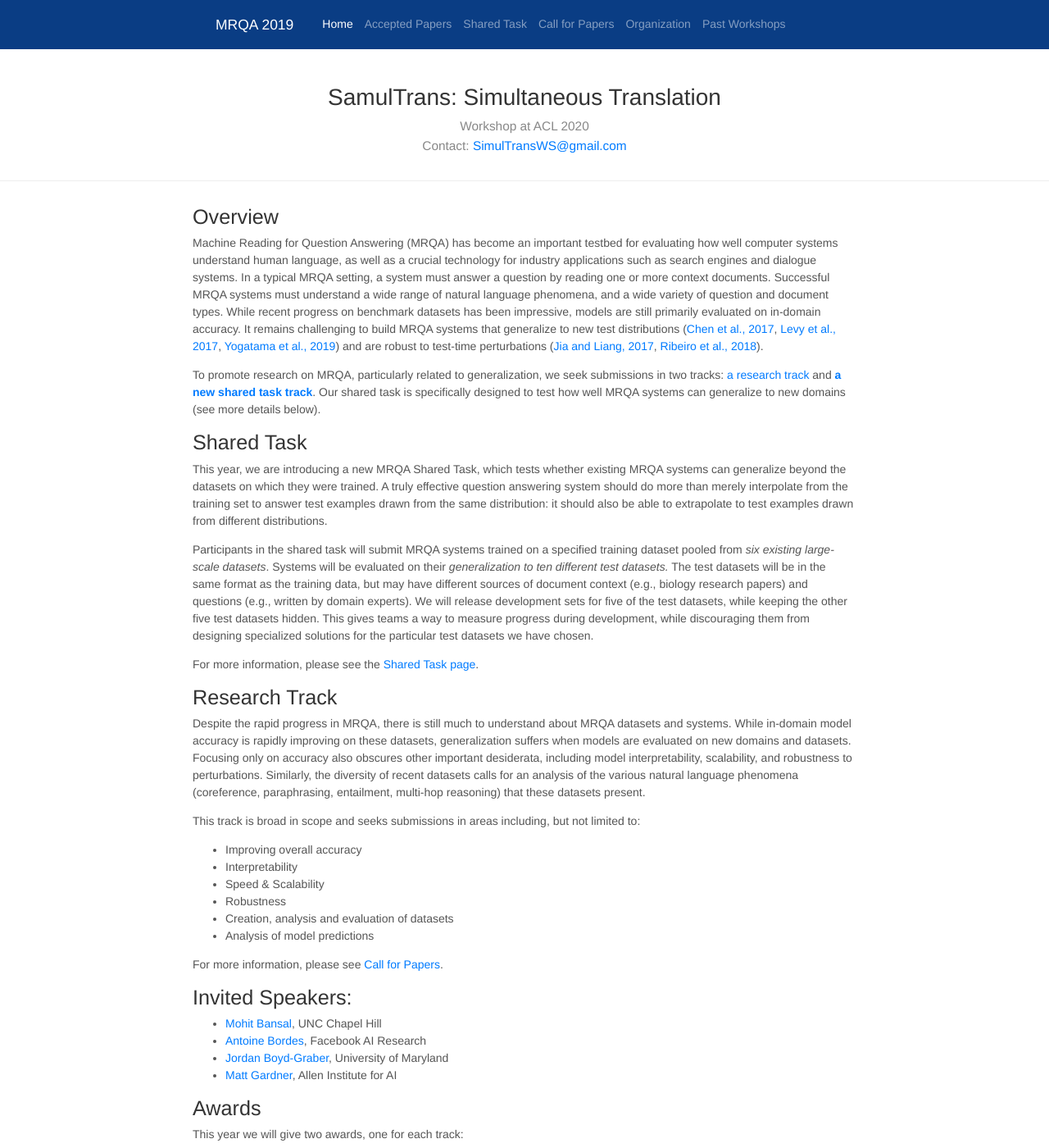
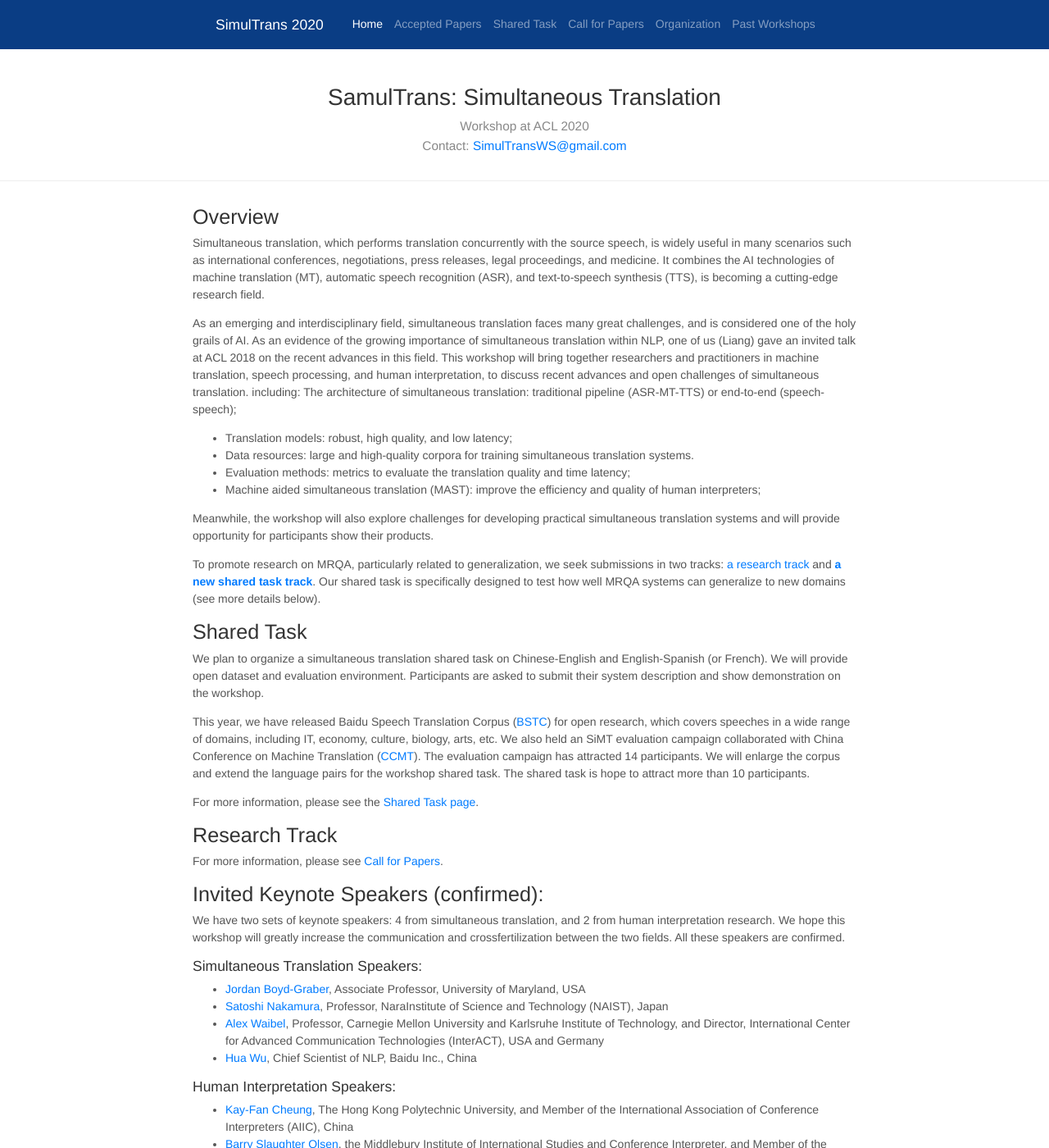
Before and after one commit to SimulTrans-workshop/SimulTrans-workshop.github.io, a Jekyll site: the page built from index.md, in a window 1280 px wide and 1400 px high. Shown: the whole window at 82% size. Built offline with Jekyll 4.4.1, drawn with Linux system fonts in a browser that asks for light colours; nearby versions of some CDN libraries; some of the changed text lies outside the part shown.

Commit message:
main page finished

```diff
--- a/_layouts/main.html
+++ b/_layouts/main.html
@@ -30,7 +30,7 @@
                     aria-label="Toggle navigation">
                 <span class="navbar-toggler-icon"></span>
             </button>
-            <a class="navbar-brand" href="/">MRQA 2019</a>
+            <a class="navbar-brand" href="/">SimulTrans 2020</a>
             <div class="collapse navbar-collapse" id="navbarSupportedContent">
                 <ul class="navbar-nav mr-auto">
                     {% assign sorted_pages = site.pages | sort:"order" | where:"collection","pages_2020" %}
@@ -72,7 +72,7 @@
 
 <footer class="blog-footer">
     <p>
-        <a href="https://github.com/mrqa/mrqa.github.io" class="footer-icon">
+        <a href="https://github.com/SimulTrans-workshop/SimulTrans-workshop.github.io" class="footer-icon">
             <img height="24" width="24" src="https://unpkg.com/simple-icons@latest/icons/github.svg"/>
         </a>
         <a href="https://getbootstrap.com" class="footer-icon">
--- a/index.md
+++ b/index.md
@@ -7,79 +7,77 @@ collection: pages_2020
 
 ## Overview
 
-Machine Reading for Question Answering (MRQA) has become an important testbed for evaluating how well computer systems understand human language, as well as a crucial technology for industry applications such as search engines and dialogue systems.
-In a typical MRQA setting, a system must answer a question by reading one or more context documents.
-Successful MRQA systems must understand a wide range of natural language phenomena, and a wide variety of question and document types.
-While recent progress on benchmark datasets has been impressive, models are still primarily evaluated on in-domain accuracy.
-It remains challenging to
-build MRQA systems that generalize to new test distributions
-([Chen et al., 2017](https://arxiv.org/pdf/1704.00051.pdf), [Levy et al., 2017](http://nlp.cs.washington.edu/zeroshot/zeroshot.pdf), [Yogatama et al., 2019](https://arxiv.org/pdf/1901.11373.pdf))
-and are robust to test-time perturbations
-([Jia and Liang, 2017](https://arxiv.org/pdf/1707.07328.pdf), [Ribeiro et al., 2018](https://homes.cs.washington.edu/~marcotcr/acl18.pdf)).
+Simultaneous translation, which performs translation concurrently with the source speech, is widely useful in many scenarios such as international conferences, negotiations, press releases, legal proceedings, and medicine. It combines the AI technologies of machine translation (MT), automatic speech recognition (ASR), and text-to-speech synthesis (TTS), is becoming a cutting-edge research field.
+
+As an emerging and interdisciplinary field, simultaneous translation faces many great challenges, and is considered one of the holy grails of AI. As an evidence of the growing importance of simultaneous translation within NLP, one of us (Liang) gave an invited talk at ACL 2018 on the recent advances in this field. This workshop will bring together researchers and practitioners in machine translation, speech processing, and human interpretation, to discuss recent advances and open challenges of simultaneous translation. including:
+The architecture of simultaneous translation: traditional pipeline (ASR-MT-TTS) or end-to-end (speech-speech);
+- Translation models: robust, high quality, and low latency;
+- Data resources: large and high-quality corpora for training simultaneous translation systems.
+- Evaluation methods: metrics to evaluate the translation quality and time latency;
+- Machine aided simultaneous translation (MAST): improve the efficiency and quality of human interpreters;
+
+Meanwhile, the workshop will also explore challenges for developing practical simultaneous translation systems and will provide opportunity for participants show their products.
+
+
 
 To promote research on MRQA, particularly related to generalization, we seek submissions in two tracks: [a research track](cfp) and [**a new shared task track**](shared).
 Our shared task is specifically designed to test how well MRQA systems can generalize to new domains (see more details below).
 
 
 ## Shared Task
-This year, we are introducing a new MRQA Shared Task, which tests whether existing MRQA systems can generalize beyond the datasets on which they were trained.
-A truly effective question answering system should do more than merely interpolate from the training set to answer test examples drawn from the same distribution: it should also be able to extrapolate to test examples drawn from different distributions.
+We plan to organize a simultaneous translation shared task on Chinese-English and English-Spanish (or French). We will provide open dataset and evaluation environment. Participants are asked to submit their system description and show demonstration on the workshop.
 
-Participants in the shared task will submit MRQA systems trained on a specified training dataset pooled from *six existing large-scale datasets*.
-Systems will be evaluated on their *generalization to ten different test datasets.*
-The test datasets will be in the same format as the training data, but may have different sources of document context (e.g., biology research papers) and questions (e.g., written by domain experts).
-We will release development sets for five of the test datasets, while keeping the other five test datasets hidden.
-This gives teams a way to measure progress during development, while discouraging them from designing specialized solutions for the particular test datasets we have chosen.
+This year, we have released Baidu Speech Translation Corpus ([BSTC](https://ai.baidu.com/broad/subordinate?dataset=bstc)) for open research, which covers speeches in a wide range of domains, including IT, economy, culture, biology, arts, etc. We also held an SiMT evaluation campaign collaborated with China Conference on Machine Translation ([CCMT](http://ccmt2019.jxnu.edu.cn/page/main1923/pctz.htm)). The evaluation campaign has attracted 14 participants.
+We will enlarge the corpus and extend the language pairs for the workshop shared task. The shared task is hope to attract more than 10 participants.
 
 For more information, please see the [Shared Task page](shared).
 
+
 ## Research Track
-Despite the rapid progress in MRQA, there is still much to understand about MRQA datasets and systems.
-While in-domain model accuracy is rapidly improving on these datasets, generalization suffers when models are evaluated on new domains and datasets.
-Focusing only on accuracy also obscures other important desiderata, including model interpretability, scalability, and robustness to perturbations.
-Similarly, the diversity of recent datasets calls for an analysis of the various natural language phenomena (coreference, paraphrasing, entailment, multi-hop reasoning) that these datasets present.
 
-This track is broad in scope and seeks submissions in areas including, but not limited to:
-- Improving overall accuracy
-- Interpretability
-- Speed & Scalability
-- Robustness
-- Creation, analysis and evaluation of datasets
-- Analysis of model predictions
 
 For more information, please see [Call for Papers](cfp).
 
-## Invited Speakers:
-- [Mohit Bansal](http://www.cs.unc.edu/~mbansal/), UNC Chapel Hill
-- [Antoine Bordes](https://research.fb.com/people/bordes-antoine/), Facebook AI Research
-- [Jordan Boyd-Graber](http://users.umiacs.umd.edu/~jbg/), University of Maryland
-- [Matt Gardner](https://matt-gardner.github.io/), Allen Institute for AI
+
+
+## Invited Keynote Speakers (confirmed):
+
+We have two sets of keynote speakers: 4 from simultaneous translation, and 2 from human interpretation research. We hope this workshop will greatly increase the communication and crossfertilization between the two fields. All these speakers are confirmed.
+
+##### Simultaneous Translation Speakers:
+
+- [Jordan Boyd-Graber](http://users.umiacs.umd.edu/~jbg), Associate Professor, University of Maryland, USA
+- [Satoshi Nakamura](http://ahclab.naist.jp/Prof.Nakamura/index_e.html), Professor, NaraInstitute of Science and Technology (NAIST), Japan
+- [Alex Waibel](https://www.cs.cmu.edu/~ahw/), Professor, Carnegie Mellon University and Karlsruhe Institute of Technology, and Director, International Center for Advanced Communication Technologies (InterACT), USA and Germany
+- [Hua Wu](http://research.baidu.com/People/index-view?id=121), Chief Scientist of NLP, Baidu Inc., China
+
+##### Human Interpretation Speakers:
+
+- [Kay-Fan Cheung](https://www.polyu.edu.hk/cbs/cts/en/people/members/58-dr-cheung-kay-fan-andrew), The Hong Kong Polytechnic University, and Member of the International Association of Conference Interpreters (AIIC), China
+- [Barry Slaughter Olsen](https://www.middlebury.edu/institute/people/barry-slaughter-olsen), the Middlebury Institute of International Studies and Conference Interpreter, and Member of the International Association of Conference Interpreters (AIIC), USA
 
 ## Awards
-This year we will give two awards, one for each track:
-- An award of $500 for the shared task submission that achieves the highest final evaluation score.
-- An award of $500 for the best research paper at MRQA 2019.
+We will have a best paper award, a best presenta- tion award, and a best poster award, sponsored by the above sponsors.
 
 ## Financial Assistance
 We can offer partial financial aid to student authors who demonstrate significant financial need.
 Instructions on how to apply for financial assistance will be provided after paper acceptance decisions have been finalized.
 
-## Steering Committee:
-- [Jonathan Berant](http://www.cs.tau.ac.il/~joberant/), Tel-Aviv University
-- [Percy Liang](https://cs.stanford.edu/~pliang/), Stanford University
-- [Luke Zettlemoyer](https://www.cs.washington.edu/people/faculty/lsz), University of Washington
+## Organizing Committee:
 
-## Organizing Committee:
-- [Danqi Chen](http://cs.stanford.edu/~danqi), Princeton University
-- [Eunsol Choi](https://homes.cs.washington.edu/~eunsol/home.html), University of Washington
-- [Adam Fisch](https://people.csail.mit.edu/fisch/), MIT
-- [Robin Jia](http://stanford.edu/~robinjia/), Stanford University
-- [Minjoon Seo](https://seominjoon.github.io/), NAVER & University of Washington
-- [Alon Talmor](https://www.alontalmor.com/), Tel Aviv University
+- Hua Wu, Baidu Inc., China E-mail: wu hua@baidu.com
+- Colin Cherry, Google, Canada E-mail: colincherry@google.com
+- Jiatao Gu, Facebook, USA E-mail: jgu@fb.com
+- Liang Huang, Oregon State University and Baidu Research, USA, E-mail: lianghuang@baidu.com
+- Zhongjun He, Baidu Inc., China E-mail: hezhongjun@baidu.com
+- Mark Liberman, Univ. of Pennsylvania, USA E-mail: myl@ling.upenn.edu
+- Yang Liu, Tsinghua University, China E-mail: liuyang2011@tsinghua.edu.cn
+
 
 ## Sponsors
 ![Baidu]({{ "/assets/images/baidu-logo.png" | absolute_url }})
+![Google]({{ "/assets/images/google-logo.png" | absolute_url }})
 ![Facebook]({{ "/assets/images/facebook-logo.png" | absolute_url }})
-![Naver]({{ "/assets/images/naver-logo.png" | absolute_url }})
 
-Please see [Invitation to Sponsor MRQA](assets/docs/sponsorship.pdf) for sponsorship details.
+
+Please see [Invitation to Sponsor SimulTrans](assets/docs/sponsorship.pdf) for sponsorship details.
```
Also changed, not shown: template2.html (deleted, +0 -214 lines), assets/images/google-logo.png (added), 3 other files.
